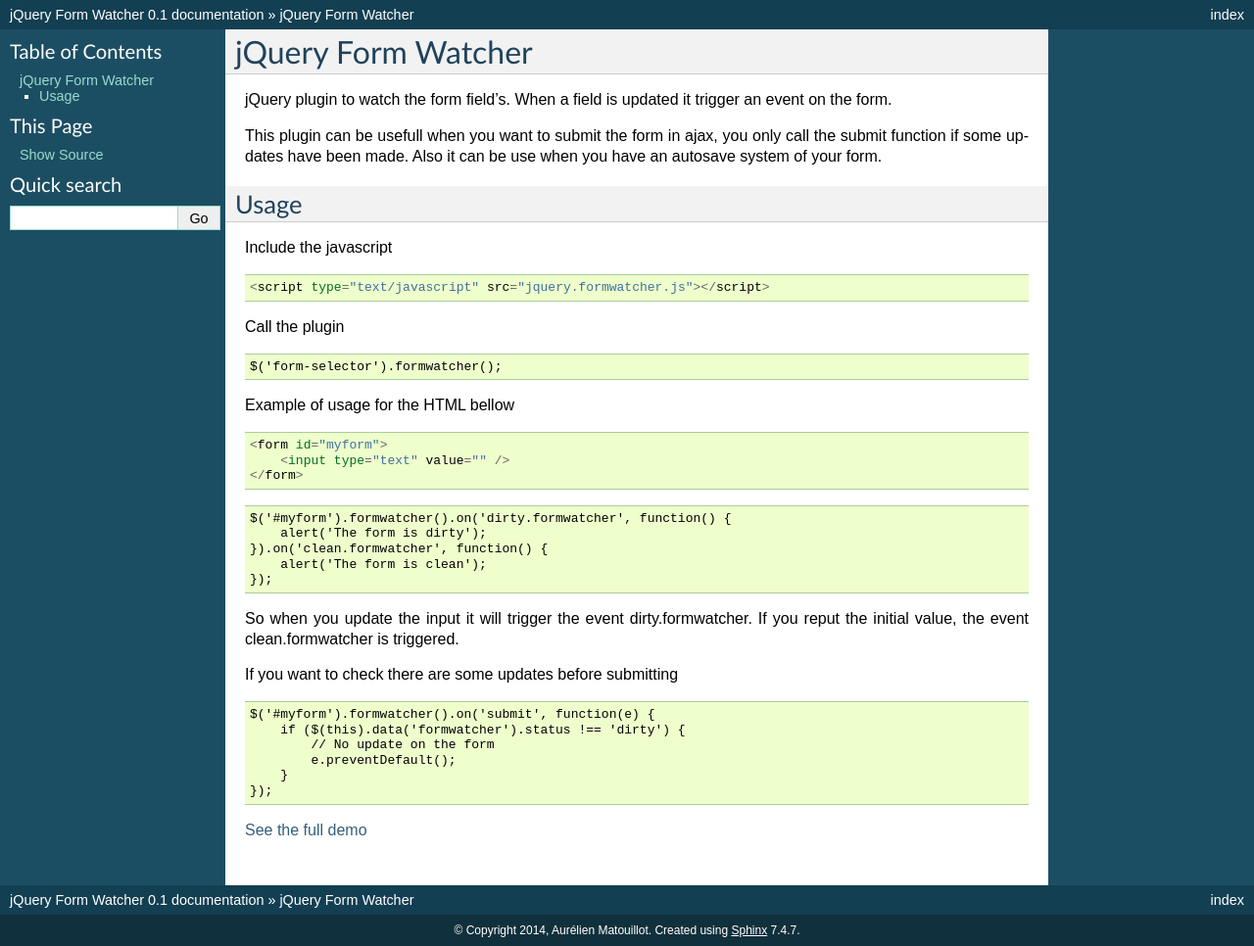
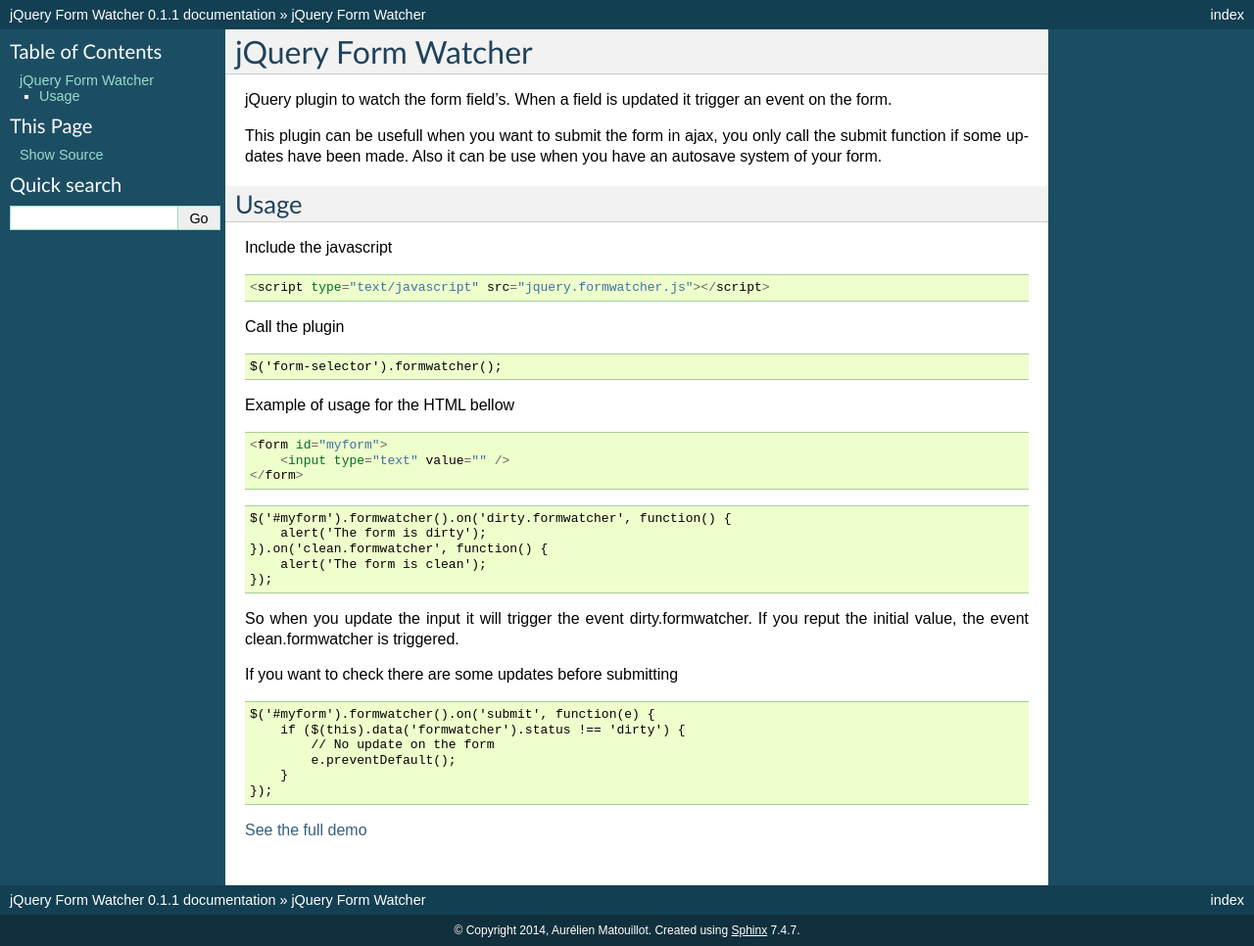
Before and after one commit to LeResKP/jquery.formwatcher, a Sphinx documentation site: the page built from docs/index.rst, in a window 1280 px wide. Shown: the whole page at 98% size. Built offline with Sphinx 7.4.7, drawn with Linux system fonts in a browser that asks for light colours.

Commit message:
bump version

```diff
--- a/docs/conf.py
+++ b/docs/conf.py
@@ -53,9 +53,9 @@ copyright = u'2014, Aurélien Matouillot'
 # built documents.
 #
 # The short X.Y version.
-version = '0.1'
+version = '0.1.1'
 # The full version, including alpha/beta/rc tags.
-release = '0.1'
+release = '0.1.1'
 
 # The language for content autogenerated by Sphinx. Refer to documentation
 # for a list of supported languages.
--- a/formwatcher.jquery.json
+++ b/formwatcher.jquery.json
@@ -2,7 +2,7 @@
   "name": "formwatcher",
   "title": "jQuery Form Watcher",
   "description": "jQuery plugin to watch the form field’s.",
-  "version": "0.1.0",
+  "version": "0.1.1",
   "homepage": "https://github.com/LeResKP/jquery.formwatcher",
   "demo": "http://lereskp.github.io/jquery.formwatcher/",
   "docs": "http://jquery-form-watcher.rtfd.org/",
--- a/package.json
+++ b/package.json
@@ -1,6 +1,6 @@
 {
   "name": "jquery.formwatcher",
-  "version": "0.1.0",
+  "version": "0.1.1",
   "engines": {
     "node": ">= 0.8.0"
   },
```
Also changed, not shown: 2 other files.
